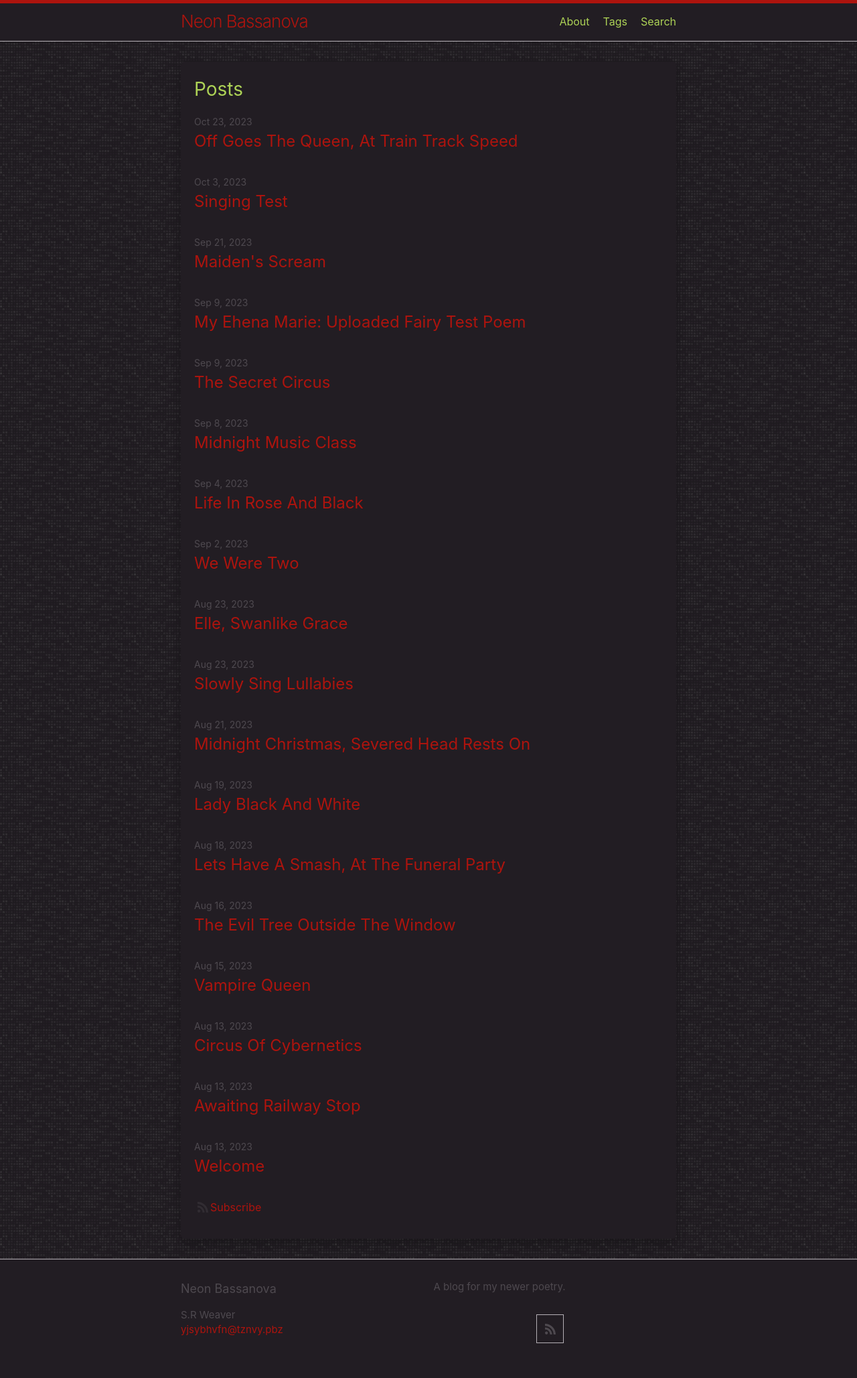
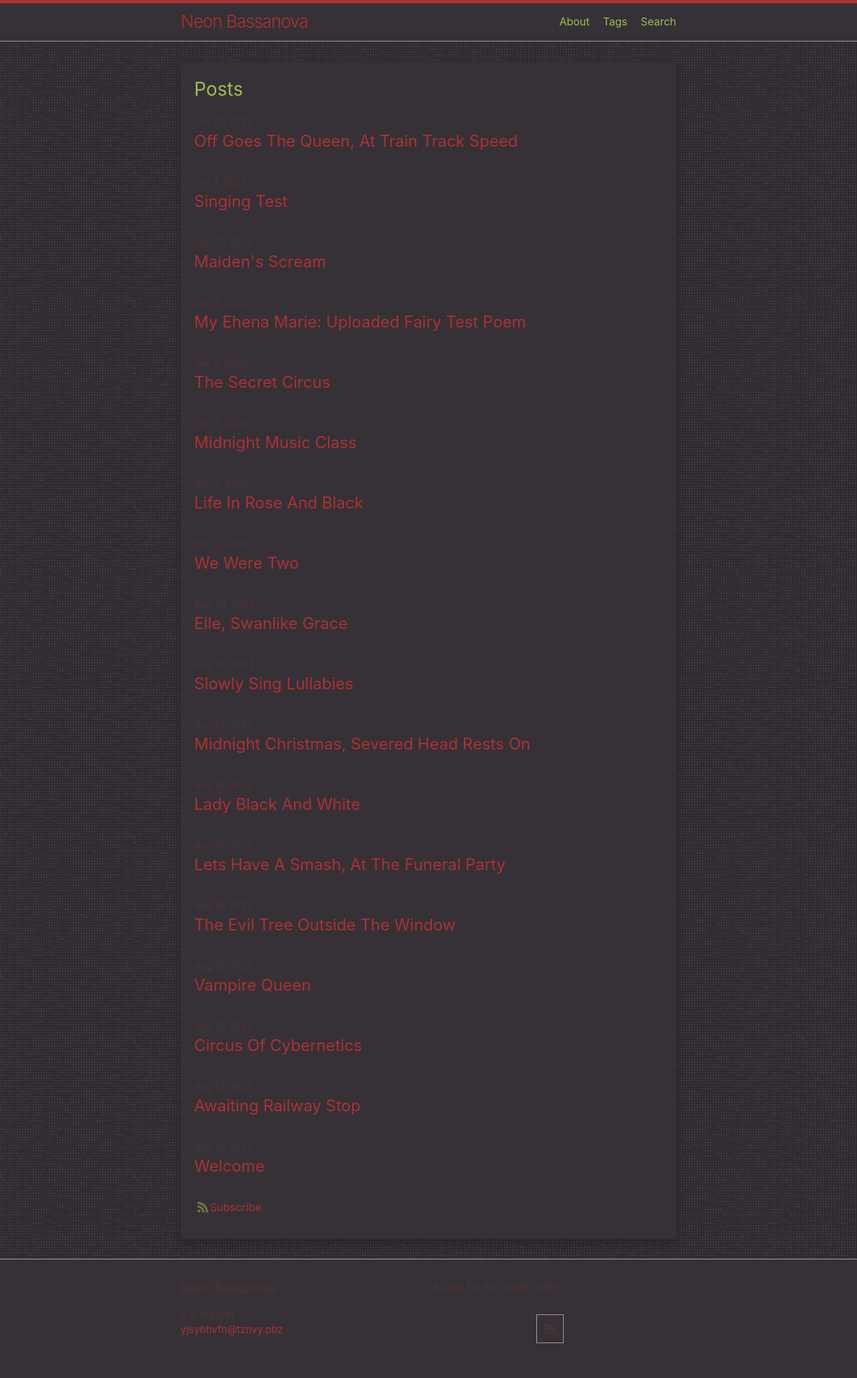
Before and after one commit to LWFlouisa/NewPoetry, a Jekyll site: the page built from index.md, in a window 1280 px wide. Shown: the whole page at 67% size. Built offline with Jekyll 4.4.1, drawn with Linux system fonts in a browser that asks for light colours; comment, search, counter and statistics services are not loaded.

Commit message:
Update minima.scss

```diff
--- a/_sass/minima.scss
+++ b/_sass/minima.scss
@@ -10,14 +10,14 @@ $base-line-height: 1.5 !default;
 
 $spacing-unit:     30px !default;
 
-$text-color:       #ADD256 !default;
-$background-color: #221D23 !default;
-$brand-color:      #AD140E !default; // Twitter Blue
+$text-color:       #A0BD50 !default;
+$background-color: #363137 !default;
+$brand-color:      #AB3233 !default; // Twitter Blue
 
-$grey-color:       #4E494F !default;
+$grey-color:       #4D3434 !default;
 $grey-color-light: lighten($grey-color, 40%) !default;
 $grey-color-dark:  darken($grey-color, 25%) !default;
-$orange-color:     #312C32 !default;
+$orange-color:     #6B7744 !default;
 $table-text-align: left !default;
 
 // Width of the content area
```
